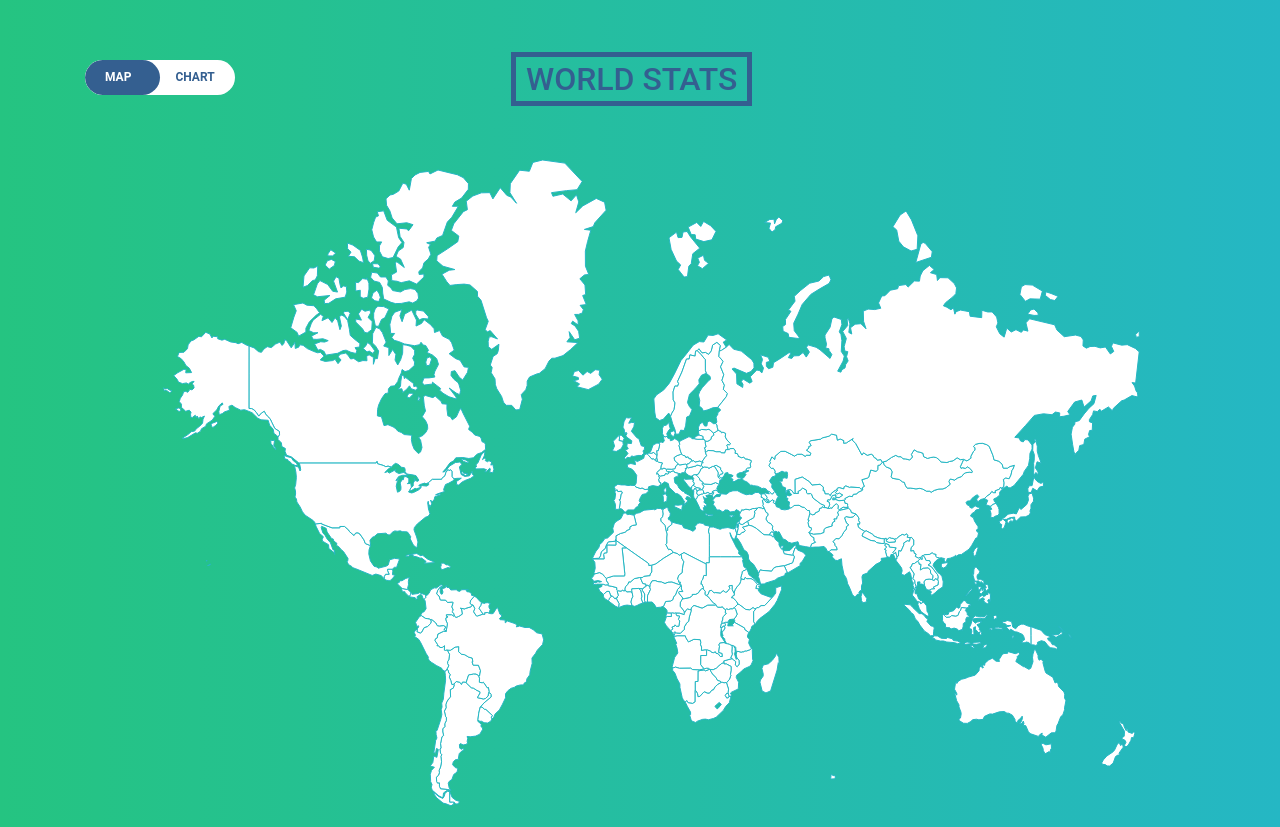
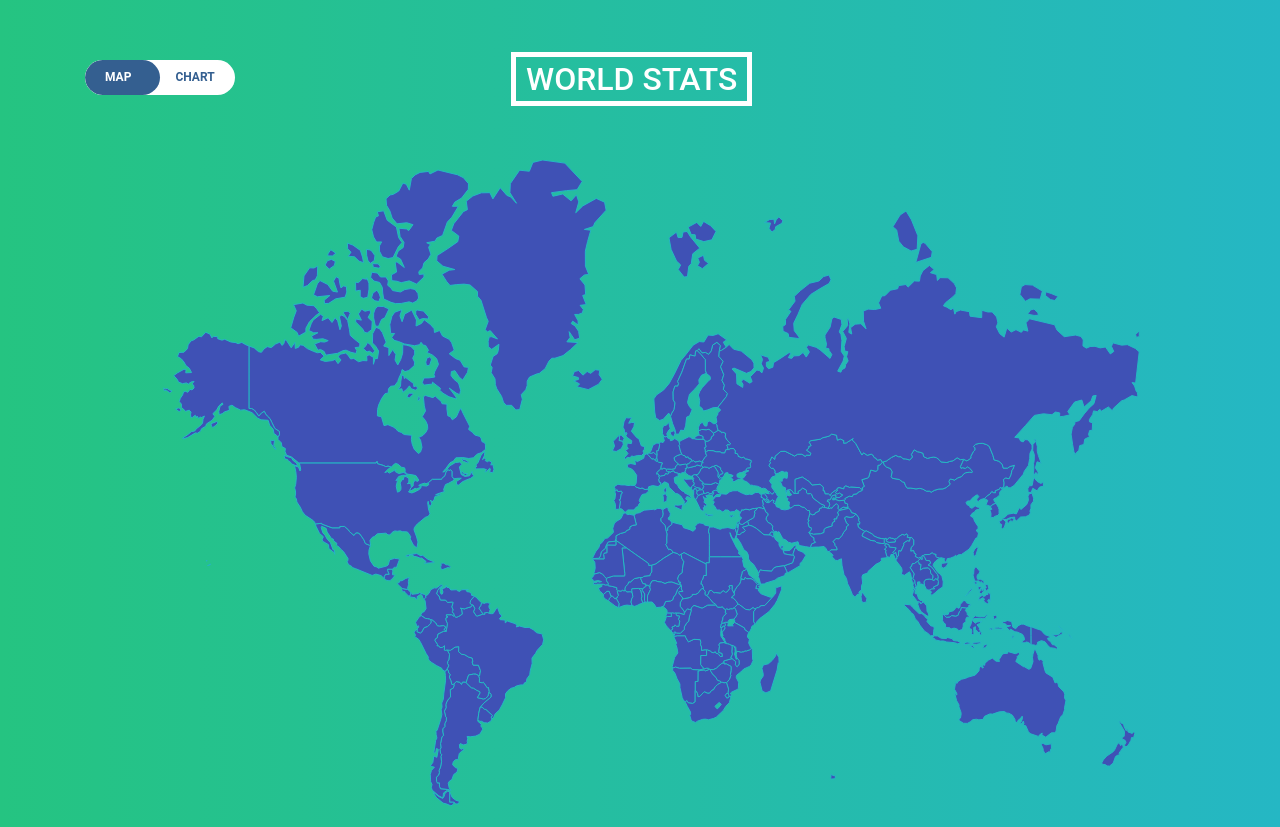
Before and after one commit to dummy26/Covid-Warriors, a Django app: template home/templates/home/world_tracker.html in a window 1280 px wide. Run offline with Django 3.2, Linux system fonts and the light colour scheme; the template is opened without the code that fills it: most values are stand-ins (such as "Sample title", 1, 10 or a date in 2020); parts of the project's set-up code (start-up, migrations or seed data) failed here and were passed over; some libraries are stand-ins or nearby versions.

Commit message:
Changed color in world_tracker

```diff
--- a/home/static/home/world_tracker.css
+++ b/home/static/home/world_tracker.css
@@ -8,7 +8,7 @@ body {
 
 .heading {
     font-size: 20px;
-    color: #345F90;
+    color: #fff;
     text-transform: uppercase;
     font-weight: 900;
     text-align: center;
@@ -19,7 +19,7 @@ body {
 h2 {
     display: inline;
     padding: 3px 10px;
-    border: 5px solid #345F90;
+    border: 5px solid #fff;
 }
 
 .container {
@@ -95,7 +95,7 @@ label span:before {
 /* World map  */
 
 path {
-    fill: white;
+    fill: #3F51B5;
     stroke: #25b7c4;
 }
 
```
